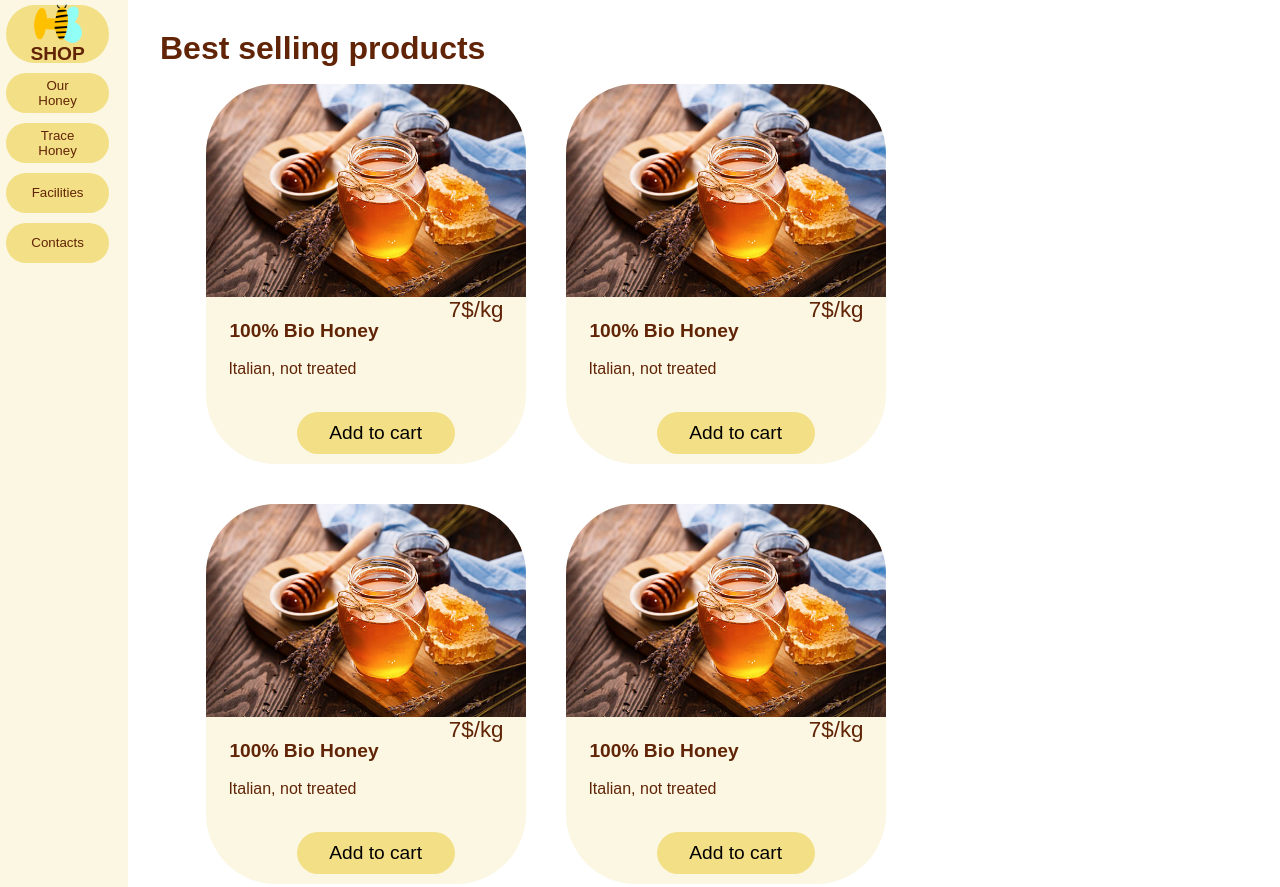
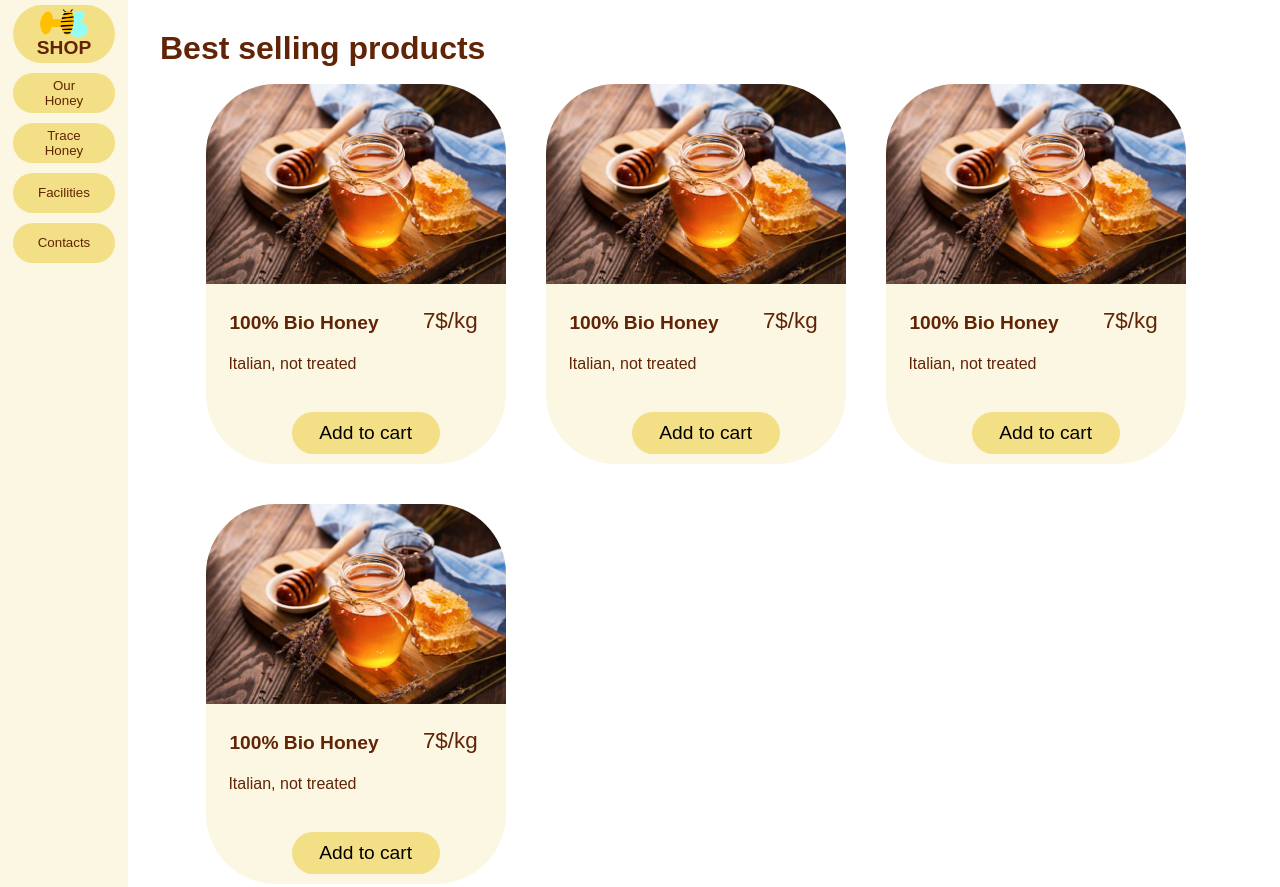
Before and after one commit to Vikappa/Giorno-3---U2, a plain HTML site: page index.html in a window 1280 px wide. Shown: the top 887 px of the page. Drawn offline with Linux system fonts and the light colour scheme.

Commit message:
Fine fine

```diff
--- a/assets/styòe.css
+++ b/assets/styòe.css
@@ -5,6 +5,8 @@
     margin-left: 5%;
     margin-right: 5%;
 }
+
+
 
 
 /* #shopWrap,
@@ -26,7 +28,7 @@ h1 {
 
 #productCard {
     background-color: #FBF7E3;
-    width: 320px;
+    width: 300px;
     margin: 20px;
     border-radius: 70px;
     min-height: 380px;
@@ -65,7 +67,8 @@ h1 {
 
 #productCard div span {
     width: 30%;
-
+    margin-top: 5%;
+    padding: 3%;
     text-align: center;
     font-size: 1.4rem;
 }
@@ -135,13 +138,12 @@ h1 {
     #navBar {
         padding: 0;
         display: flex;
-        justify-content: space-around;
         background-color: #FBF7E3;
         border-radius: 0;
         width: 100%;
         margin: 0%;
         flex-wrap: wrap;
-
+        align-items: center;
     }
 
     #navBar button {
@@ -150,26 +152,28 @@ h1 {
         align-items: center;
         border: 0;
         padding: 1.5em;
-        color: #612406;
-        background-color: #F3DF85;
-        border-radius: 45px;
         height: 2em;
-        margin: 0;
-        width: 15%;
-        order: 0;
+        margin: 5px;
+        width: 16%;
     }
 
+    #b4,
+    #b5 {
+        order: 2 !important;
+    }
 
     #b3 {
-        width: 20% !important;
-        font-size: 1.2em;
+        border: 0;
+        padding: 1.5em !important;
         height: 2em !important;
-        padding: 1.5em !important;
-        order: -1 !important;
+        margin: 5px !important;
+        width: 16% !important;
+        order: 1 !important;
+        font-size: 1.3em;
     }
 
-    #b3 button img {
-        font-size: 1rem !important;
+    #logoImg {
+        height: 1.5em !important;
     }
 }
 
@@ -204,6 +208,8 @@ h1 {
         height: 2em;
         margin: 5px 5%;
         width: 80%;
+        order: 0 !important;
+
     }
 
     #b3 {
@@ -212,8 +218,12 @@ h1 {
         font-size: 1.2em;
         height: 2em !important;
         padding: 1.5em !important;
-        order: 2;
+        order: 1;
+        display: flex;
+        flex-direction: row;
     }
+
+
 }
 
 #testo {
--- a/productCard/productCard.css
+++ b/productCard/productCard.css
@@ -42,7 +42,13 @@ body {
     padding: 1px;
 }
 
-#productCard div span {}
+#productCard div span {
+    width: 30%;
+    margin-top: 5%;
+    padding: 3%;
+    text-align: center;
+    font-size: 1.4rem;
+}
 
 
 #productCard div div {
```
